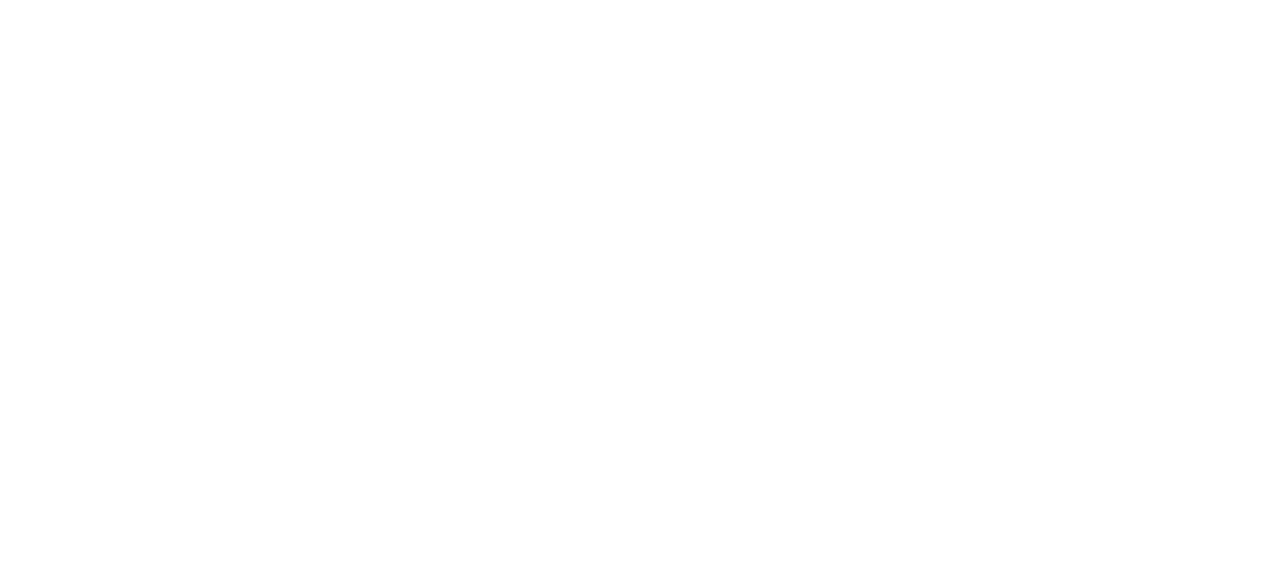
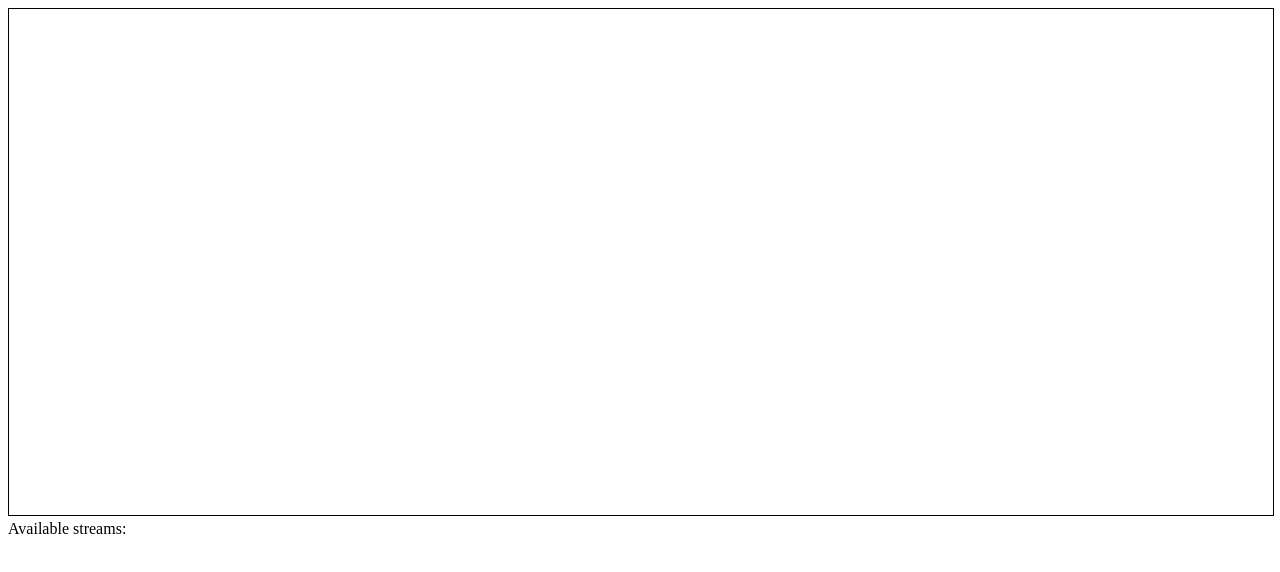
Before and after one commit to toolcreator/HSMateLight, a plain HTML site: page emu/index.html in a window 1280 px wide. Drawn offline with Linux system fonts and the light colour scheme.

Commit message:
attempted fix for emu

```diff
--- a/emu/index.html
+++ b/emu/index.html
@@ -33,13 +33,16 @@
       canvas.setAttribute("width", 40);
       canvas.style.width = "100%";
       canvas.style.height = "100%";
+      canvas.style.border = "1px solid #000000";
       document.body.appendChild(canvas);
+      document.body.appendChild(document.createTextNode("Available streams:"));
       var ul = document.createElement("ul");
       document.body.appendChild(ul);
 
       var cdata = canvas.getContext("2d");
       var imgData = cdata.createImageData(40,16);
 
+      //var connection = new WebSocket('ws://sven.cc:8080/');
       var connection = new WebSocket('ws://127.0.0.1:8080/');
       connection.binaryType = 'arraybuffer';
       connection.onerror = function (error) {
```
Also changed, not shown: 1 other file.
